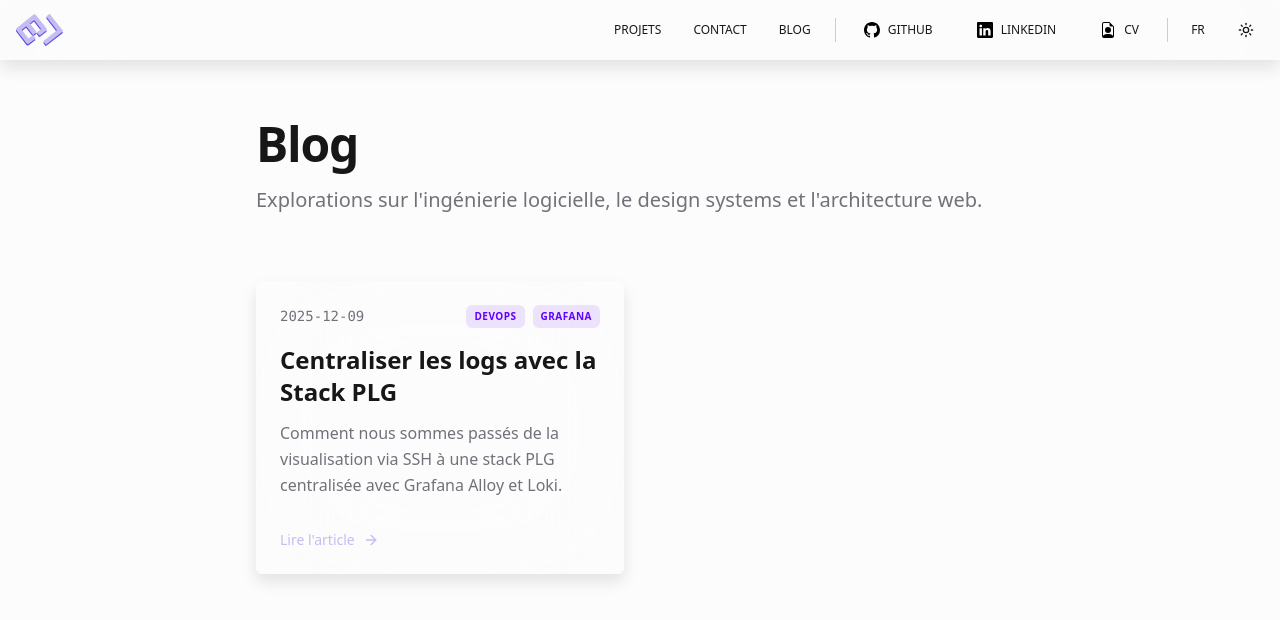
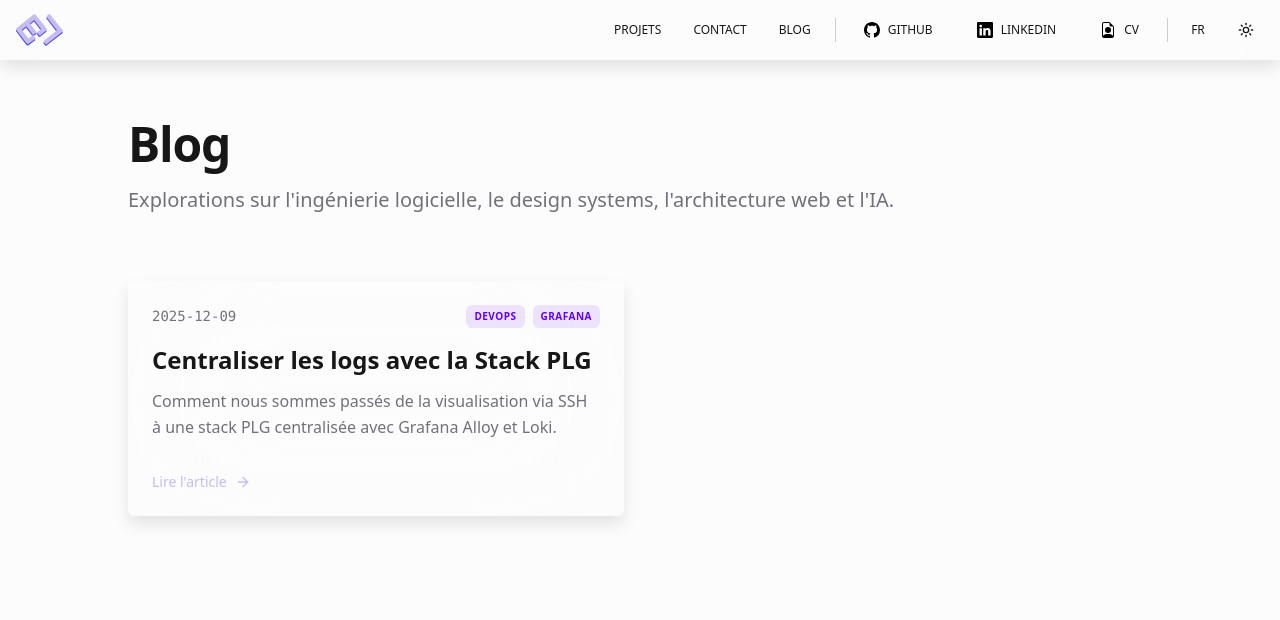
Before and after one commit to Bima42/portfolio, a React (Vite) app: page /blog in a window 1280 px wide. Shown: the top 620 px of the page. Built offline with nearby package versions, Linux system fonts and the light colour scheme.

Commit message:
fix: i18n for lang

```diff
--- a/src/components/blog/BlogPost.tsx
+++ b/src/components/blog/BlogPost.tsx
@@ -32,7 +32,7 @@ export function BlogPost() {
 
     return (
         <div className="min-h-screen py-[120px] px-4 md:px-8 bg-background">
-            <article className="max-w-[var(--size-container-md)] mx-auto">
+            <article className="max-w-[var(--size-container-md)] lg:max-w-[var(--size-container-lg)] mx-auto">
                 <Link
                     to="/blog"
                     className="inline-flex items-center text-sm text-muted-foreground hover:text-foreground mb-8 transition-colors"
--- a/src/locales/en.json
+++ b/src/locales/en.json
@@ -105,5 +105,10 @@
             "title": "Docstral",
             "shortDescription": "AI-powered document search engine for efficient information retrieval about Mistral documentation."
         }
+    },
+    "blog": {
+        "description": "Explorations in software engineering, design systems, web architecture and AI.",
+        "read": "Read the article",
+        "comingSoon": "Blog coming soon!"
     }
 }
--- a/src/locales/fr.json
+++ b/src/locales/fr.json
@@ -105,5 +105,10 @@
             "title": "Docstral",
             "shortDescription": "Projet sandbox d'un agent pour intéragir avec la documentation de Mistal AI."
         }
+    },
+    "blog": {
+        "description": "Explorations sur l'ingénierie logicielle, le design systems, l'architecture web et l'IA.",
+        "read": "Lire l'article",
+        "comingSoon": "Bientôt disponible"
     }
 }
--- a/src/pages/Blog.tsx
+++ b/src/pages/Blog.tsx
@@ -4,20 +4,18 @@ import { Link } from '@tanstack/react-router';
 import { ArrowRightIcon } from 'lucide-react';
 
 export function BlogPage() {
-    const { i18n } = useTranslation();
+    const { i18n, t } = useTranslation();
     const posts = getBlogPosts(i18n.language);
 
     return (
         <div className="min-h-screen py-[120px] px-16 bg-background">
-            <div className="max-w-[var(--size-container-md)] mx-auto">
+            <div className="max-w-[var(--size-container-md)] lg:max-w-[var(--size-container-lg)] mx-auto">
                 <div className="mb-16">
                     <h1 className="text-4xl md:text-5xl font-bold tracking-tight mb-4 text-foreground">
                         Blog
                     </h1>
                     <p className="text-xl text-muted-foreground leading-relaxed">
-                        {i18n.language === 'fr'
-                            ? "Explorations sur l'ingénierie logicielle, le design systems et l'architecture web."
-                            : 'Explorations in software engineering, design systems, and web architecture.'}
+                        {t('blog.description')}
                     </p>
                 </div>
 
@@ -54,9 +52,7 @@ export function BlogPage() {
                             </p>
 
                             <div className="flex items-center text-sm font-medium text-primary mt-auto">
-                                {i18n.language === 'fr'
-                                    ? "Lire l'article"
-                                    : 'Read article'}
+                                {t('blog.read')}
                                 <ArrowRightIcon className="ml-2 size-4 transition-transform group-hover:translate-x-1" />
                             </div>
                         </Link>
@@ -66,9 +62,7 @@ export function BlogPage() {
                 {posts.length === 0 && (
                     <div className="py-20 text-center border border-dashed border-border rounded-md">
                         <p className="text-muted-foreground">
-                            {i18n.language === 'fr'
-                                ? 'Bientôt disponible...'
-                                : 'Coming soon...'}
+                            {t('blog.commingSoon')}
                         </p>
                     </div>
                 )}
```
